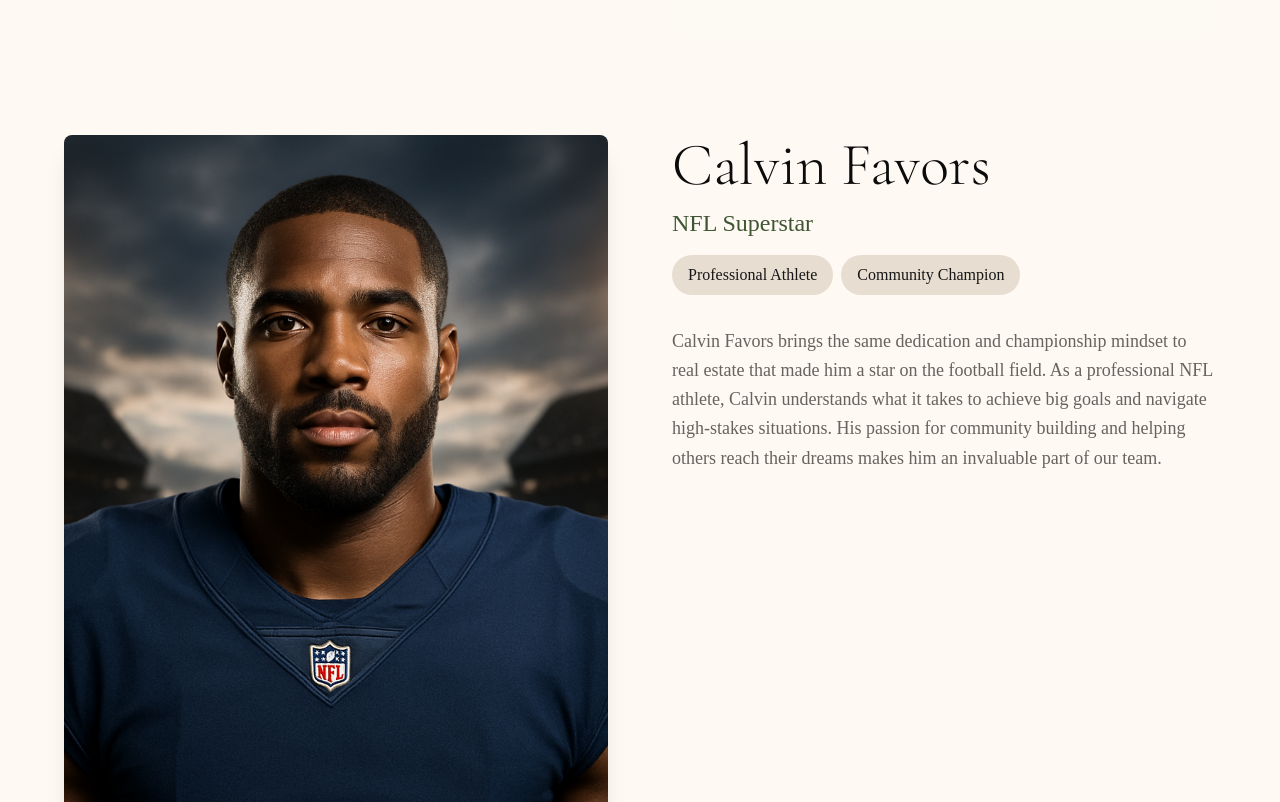
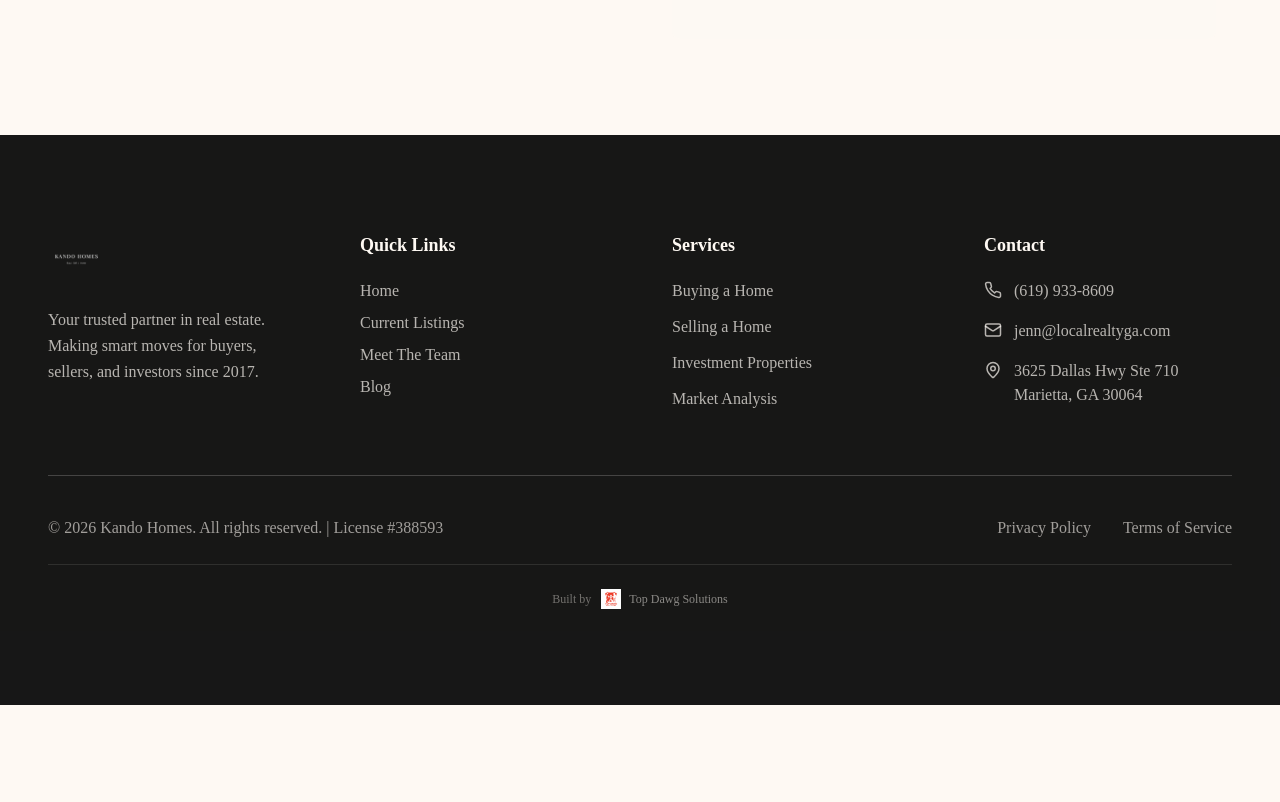
Before and after one commit to calvinfavors/Kando-Website, a Next.js app: page /team in a window 1280 px wide. Shown: the part 3180-3982 px from the top of the page. After the commit the page ends 3885 px from the top, so only its background shows below. Built offline with nearby package versions, Linux system fonts and the light colour scheme.

Commit message:
feat: remove Calvin Favors from team bios

```diff
--- a/app/team/page.tsx
+++ b/app/team/page.tsx
@@ -58,13 +58,6 @@ export default function TeamPage() {
       website: "https://thomasandbrownlaw.com/",
       bio: "Thomas & Brown is our trusted partner for smooth, confident closings. Their team brings exceptional communication, professionalism, and a client-first approach to every transaction. Whether it's a simple signing or a curveball at the eleventh hour, they step in with clarity and solutions—helping our clients feel supported from contract to keys.",
       isCompany: true,
-    },
-    {
-      name: "Calvin Favors",
-      title: "NFL Superstar",
-      credentials: ["Professional Athlete", "Community Champion"],
-      image: "/images/calvin-favors-nfl.png",
-      bio: "Calvin Favors brings the same dedication and championship mindset to real estate that made him a star on the football field. As a professional NFL athlete, Calvin understands what it takes to achieve big goals and navigate high-stakes situations. His passion for community building and helping others reach their dreams makes him an invaluable part of our team.",
     },
   ]
 
```
